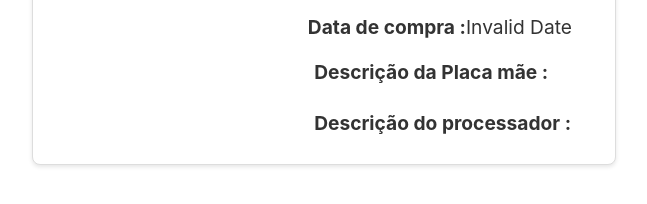
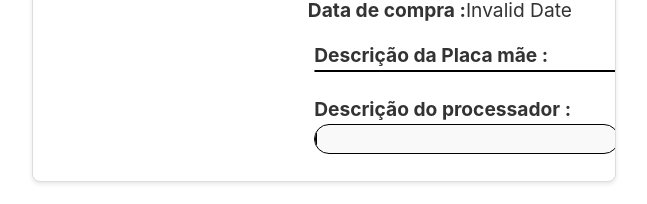
Before and after one commit to valmyrtavares/dragon.io, a React (Vite) app: page /singleProduct/1 in a window 1280 px wide. Shown: the part 564-768 px from the top of the page, without its empty margins (316-963 px from the left). Built offline with nearby package versions, Linux system fonts and the light colour scheme; no server answers; the database is empty.

Commit message:
It was increased the text field

```diff
--- a/src/assets/style/SingleProductBox.module.scss
+++ b/src/assets/style/SingleProductBox.module.scss
@@ -132,8 +132,11 @@
             z-index: 1; // Garante que os detalhes do produto fiquem acima da imagem principal
 
             .hugeText{
-                max-height: 15vh;
+                max-height: 30vh;
                 overflow-y: auto;
+                border: 1px solid black;
+                background-color: #f9f9f9;
+                border-radius: 20px;
             }
 
 
```
